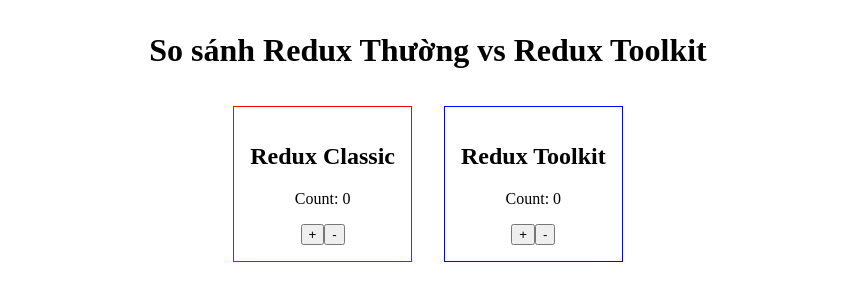
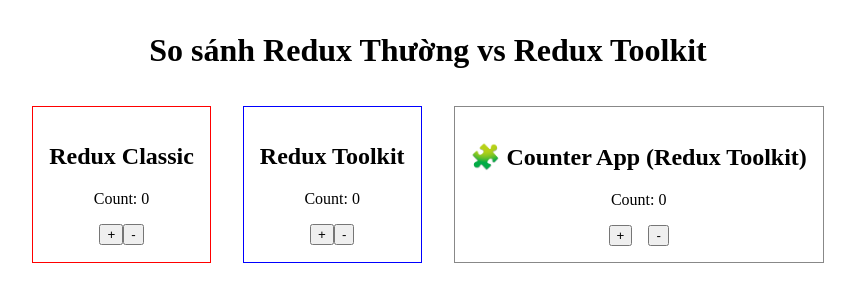
Before and after one commit to HaoLe2710/ReactJS_ThucHanh_22683241_LeNgocHao, a React (Vite) app in the folder lab08/: page / in a window 1280 px wide. Shown: the top 302 px of the page, without its empty margins (212-1067 px from the left). Built offline with nearby package versions, Linux system fonts and the light colour scheme.

Commit message:
1. Counter App

```diff
--- a/lab08/src/App.jsx
+++ b/lab08/src/App.jsx
@@ -1,3 +1,4 @@
+import CounterApp from './features/CounterApp/CounterApp';
 import ClassicCounter from './reduxClassic/ClassicCounter';
 import ToolkitCounter from './reduxToolkit/ToolkitCounter';
 
@@ -8,6 +9,7 @@
       <div style={{ display: 'flex', justifyContent: 'center' }}>
         <ClassicCounter />
         <ToolkitCounter />
+        <CounterApp/>
       </div>
     </div>
   );
--- /dev/null
+++ b/lab08/src/features/CounterApp/CounterApp.jsx
@@ -0,0 +1,17 @@
+// src/features/CounterApp/CounterApp.jsx
+import { useDispatch, useSelector } from 'react-redux';
+import { increment, decrement } from './counterSlice';
+
+export default function CounterApp() {
+  const count = useSelector(state => state.counter.value);
+  const dispatch = useDispatch();
+
+  return (
+    <div style={{ border: '1px solid #888', padding: '1rem', margin: '1rem' }}>
+      <h2>🧩 Counter App (Redux Toolkit)</h2>
+      <p>Count: {count}</p>
+      <button onClick={() => dispatch(increment())}>+</button>
+      <button onClick={() => dispatch(decrement())} style={{ marginLeft: '1rem' }}>-</button>
+    </div>
+  );
+}
--- /dev/null
+++ b/lab08/src/features/CounterApp/counterSlice.js
@@ -0,0 +1,14 @@
+// src/features/CounterApp/counterSlice.js
+import { createSlice } from '@reduxjs/toolkit';
+
+const counterSlice = createSlice({
+  name: 'counter',
+  initialState: { value: 0 },
+  reducers: {
+    increment: state => { state.value++ },
+    decrement: state => { state.value-- },
+  },
+});
+
+export const { increment, decrement } = counterSlice.actions;
+export default counterSlice.reducer;
--- a/lab08/src/main.jsx
+++ b/lab08/src/main.jsx
@@ -1,7 +1,7 @@
 import React from 'react';
 import ReactDOM from 'react-dom/client';
 import { Provider } from 'react-redux';
-import { store } from './app/store';
+import  store  from './store/index';
 import App from './App';
 
 ReactDOM.createRoot(document.getElementById('root')).render(
--- /dev/null
+++ b/lab08/src/store/index.js
@@ -0,0 +1,11 @@
+// src/store/index.js
+import { configureStore } from '@reduxjs/toolkit';
+import counterReducer from '../features/CounterApp/counterSlice';
+
+const store = configureStore({
+  reducer: {
+    counter: counterReducer, // ✅ đúng tên "counter"
+  },
+});
+
+export default store;
```
Also changed, not shown: lab08/minh_chung/minhchung_cau1.png (added).
